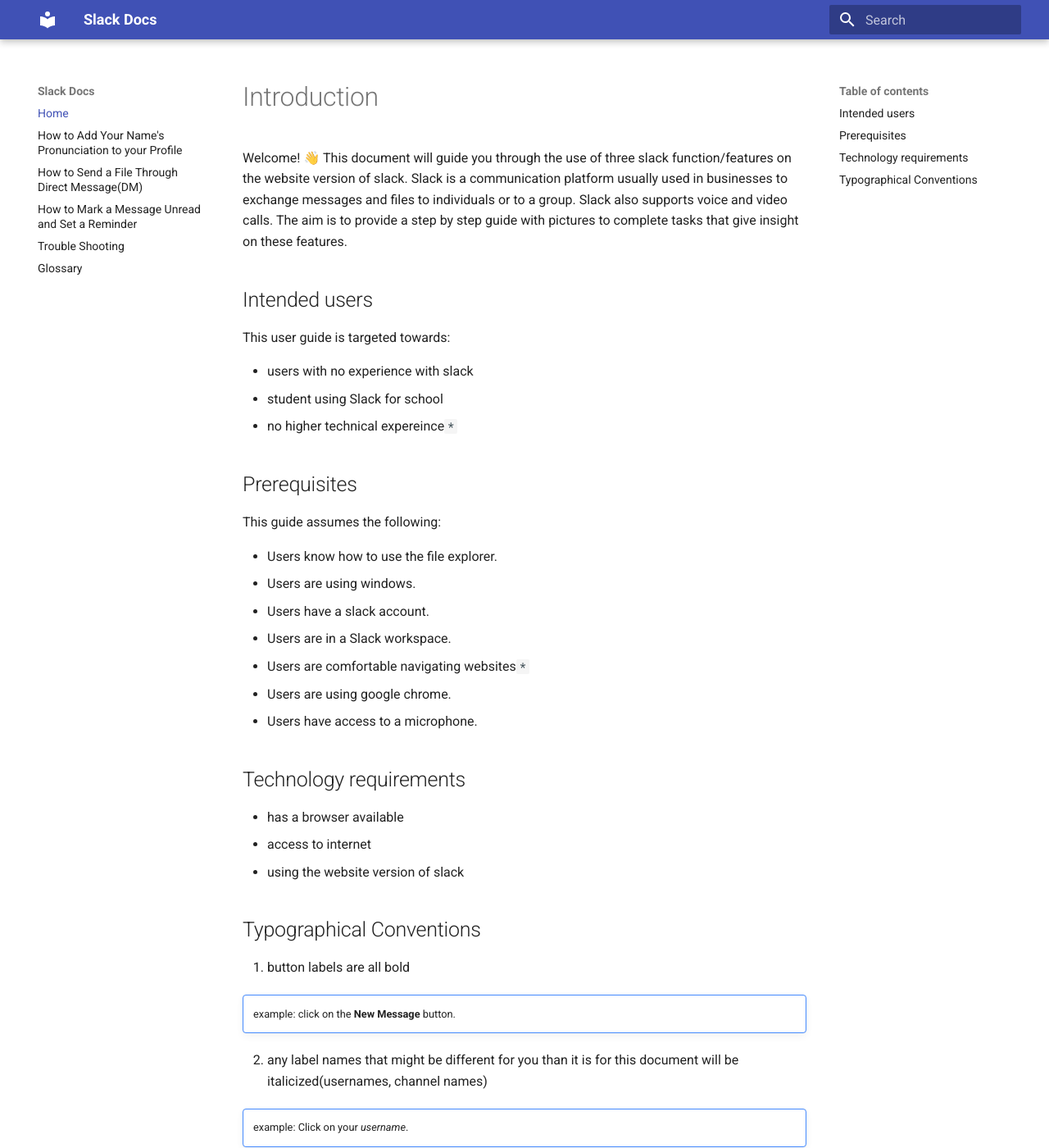
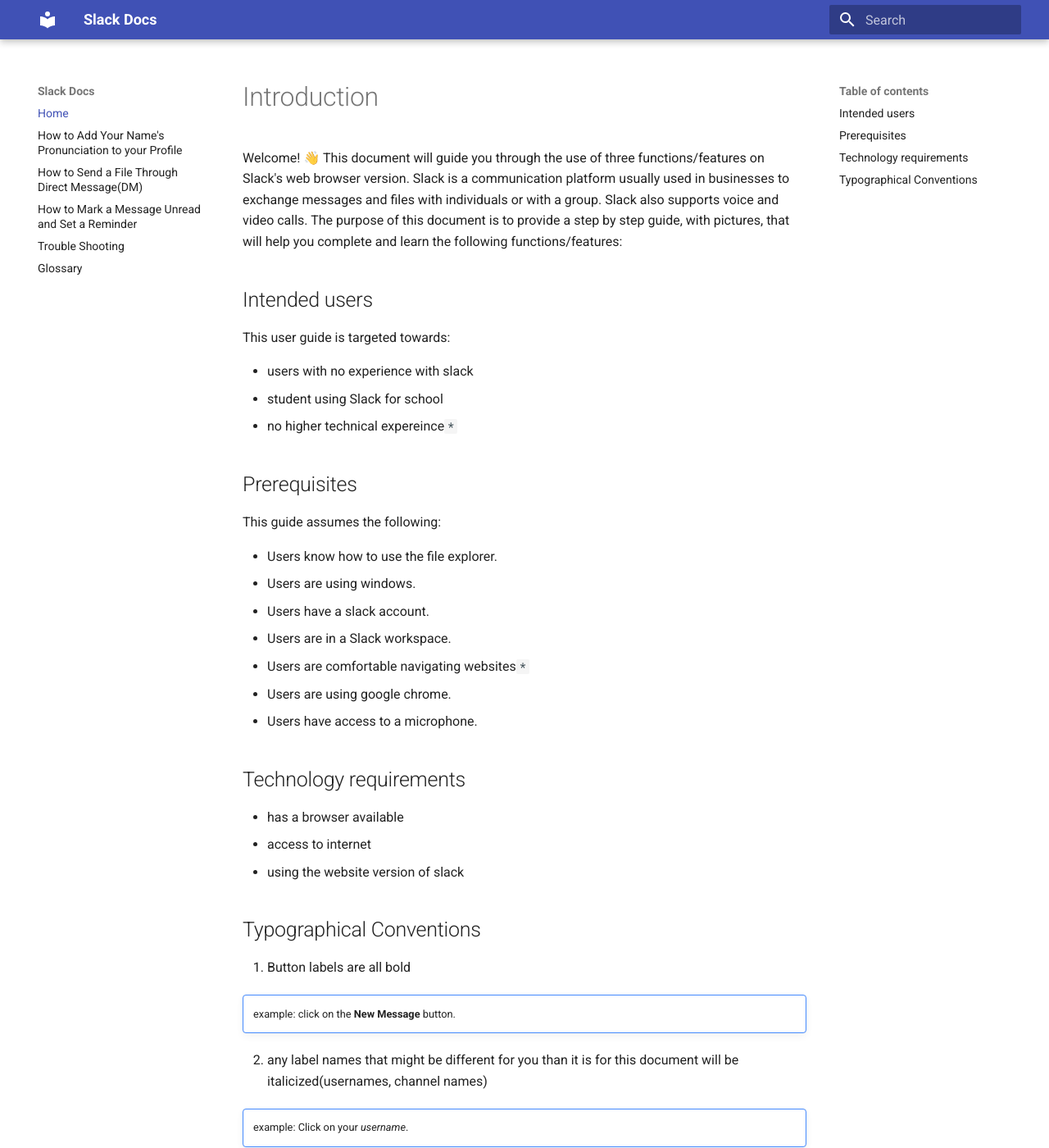
Before and after one commit to matthewy0987/COMM2216_SlackDocs, an MkDocs documentation site: the page built from docs/index.md, in a window 1280 px wide and 1400 px high. Shown: the whole window at 82% size. Built offline with MkDocs 1.6.1 and Material for MkDocs 9.7.7, drawn with Linux system fonts in a browser that asks for light colours.

Commit message:
EDIT introduction

```diff
--- a/docs/index.md
+++ b/docs/index.md
@@ -1,5 +1,6 @@
 # Introduction
-Welcome! 👋 This document will guide you through the use of three slack function/features on the website version of slack. Slack is a communication platform usually used in businesses to exchange messages and files to individuals or to a group. Slack also supports voice and video calls. The aim is to provide a step by step guide with pictures to complete tasks that give insight on these features.
+Welcome! 👋 This document will guide you through the use of three functions/features on Slack's web browser version. Slack is a communication platform usually used in businesses to exchange messages and files with individuals or with a group. Slack also supports voice and video calls. The purpose of this document is to provide a step by step guide, with pictures, that will help you complete and learn the following functions/features:
+
 
 ## Intended users
 This user guide is targeted towards:
@@ -26,7 +27,7 @@
 
 ## Typographical Conventions
 
-1. button labels are all bold
+1. Button labels are all bold
 
 !!! note ""
     example:
```
